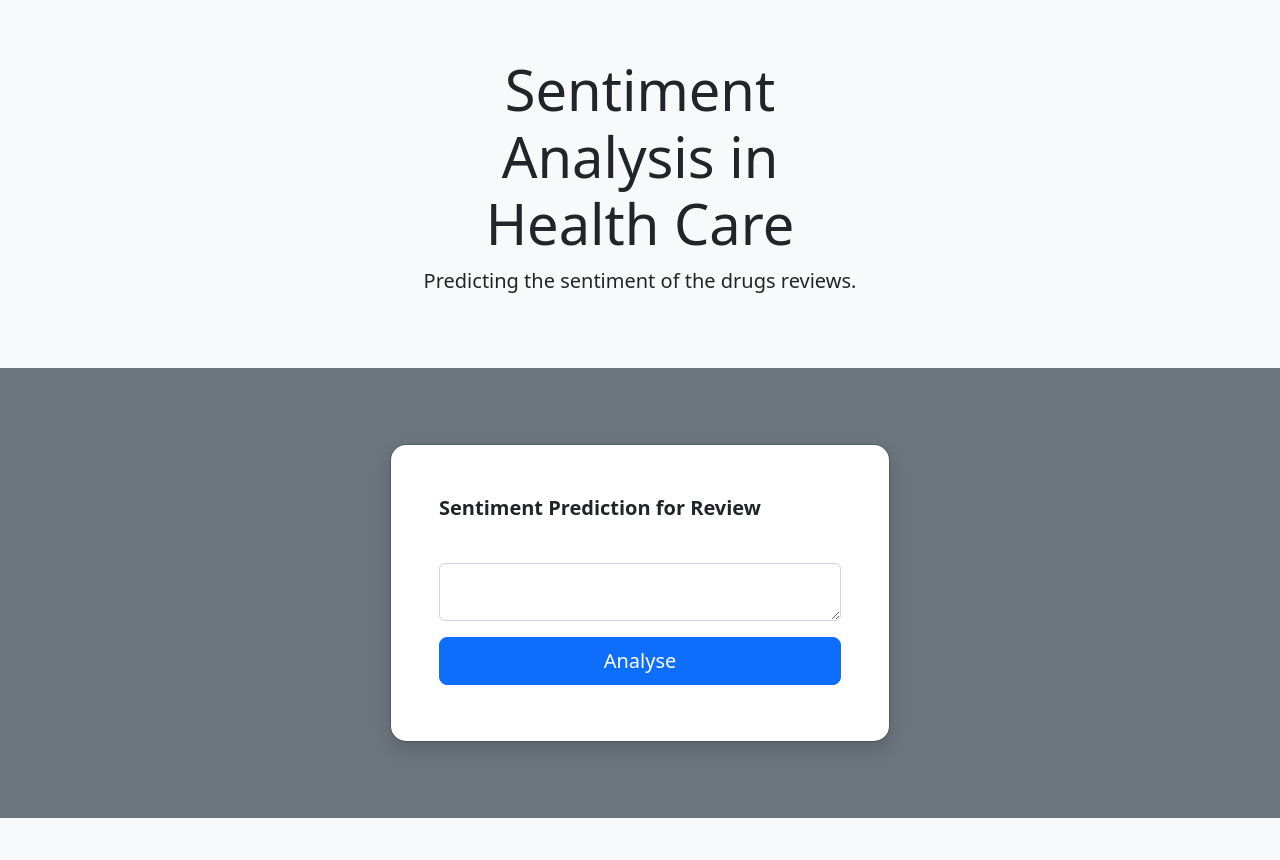
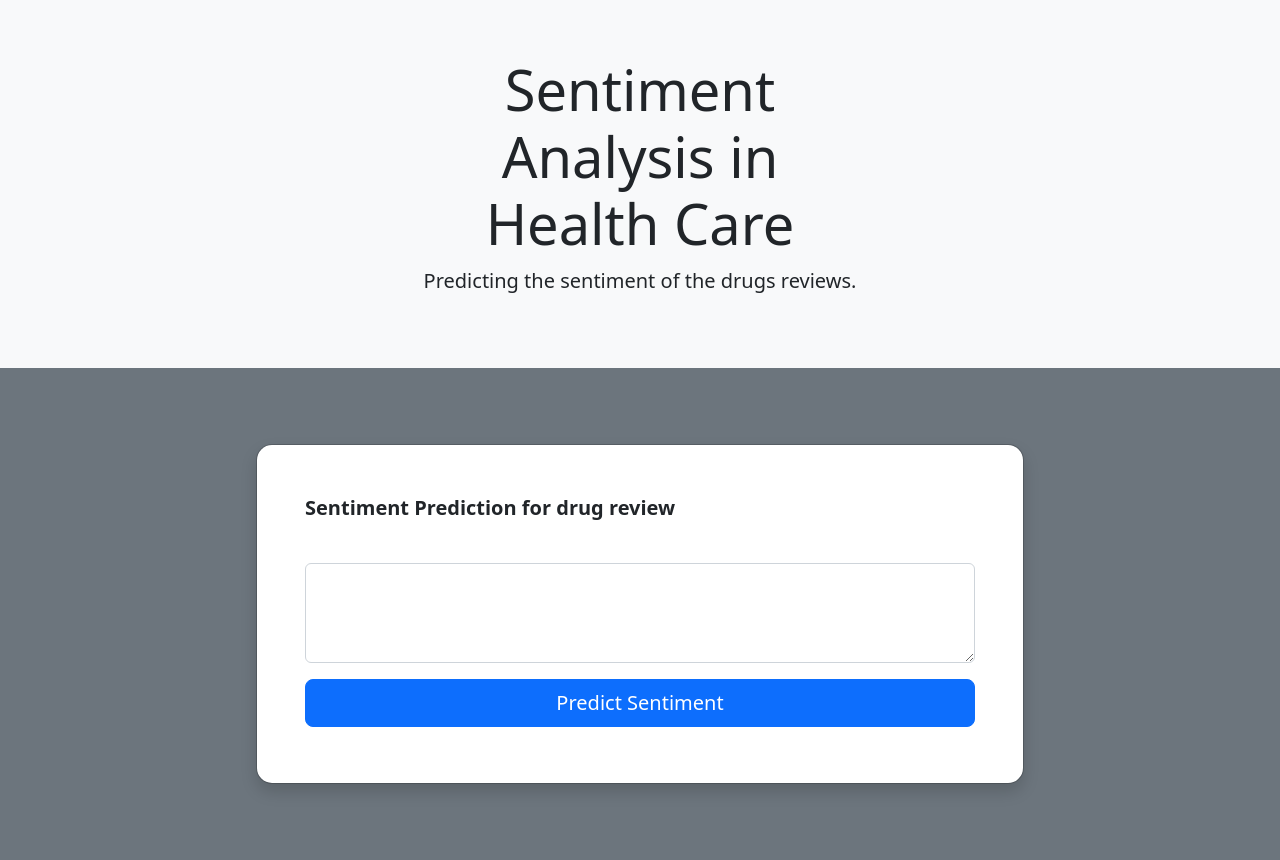
Before and after one commit to imabhi01/roberta-vader-sentiment-analysis, a Django app: page / in a window 1280 px wide. Before the commit the page ends 818 px from the top, so only its background shows below. Run offline with Django 5.2, Linux system fonts and the light colour scheme; parts of the project's set-up code (start-up, migrations or seed data) failed here and were passed over.

Commit message:
push to master the frontend

```diff
--- a/sentimentAnalysis/urls.py
+++ b/sentimentAnalysis/urls.py
@@ -21,5 +21,6 @@ from . import views
 urlpatterns = [
     path("admin/", admin.site.urls),
     path("", views.index, name='home'),
+    path("analyse", views.index, name='home'),
     path("result/", views.analyze, name='result'),
 ]
--- a/templates/index.html
+++ b/templates/index.html
@@ -16,6 +16,10 @@
         overflow-y: hidden;
         width: 100%;
     }
+
+    .modal-dialog {
+        max-width: 60%;
+    }
 </style>
 <body>
     <main>
@@ -29,16 +33,15 @@
             <div class="modal-dialog" role="document">
                 <div class="modal-content rounded-4 shadow">
                 <div class="modal-header p-5 pb-4 border-bottom-0 text-center">
-                    <p class="lead fw-normal"><strong>Sentiment Prediction for Review</strong></p>
+                    <p class="lead fw-normal"><strong>Sentiment Prediction for drug review</strong></p>
                 </div>
                 <div class="modal-body p-5 pt-0">
                     <form class="submit-form" action="{% url 'result' %}" method="post">
                         {% csrf_token %}
                         <div class="form-floating mb-3">
-                            <textarea class="form-control" name="reviewText" rows="10" cols="50" placeholder="Text to predict the sentiment"></textarea>
+                            <textarea style="max-width: 100%; height: 100px" class="form-control" name="reviewText" placeholder="Text to predict the sentiment" required></textarea>
                         </div>
-                        <button class="w-100 mb-2 btn btn-lg rounded-3 btn-primary" type="submit">Analyse</button>
-
+                        <button class="w-100 mb-2 btn btn-lg rounded-3 btn-primary" type="submit">Predict Sentiment</button>
                     </form>
                 </div>
                 </div>
```
